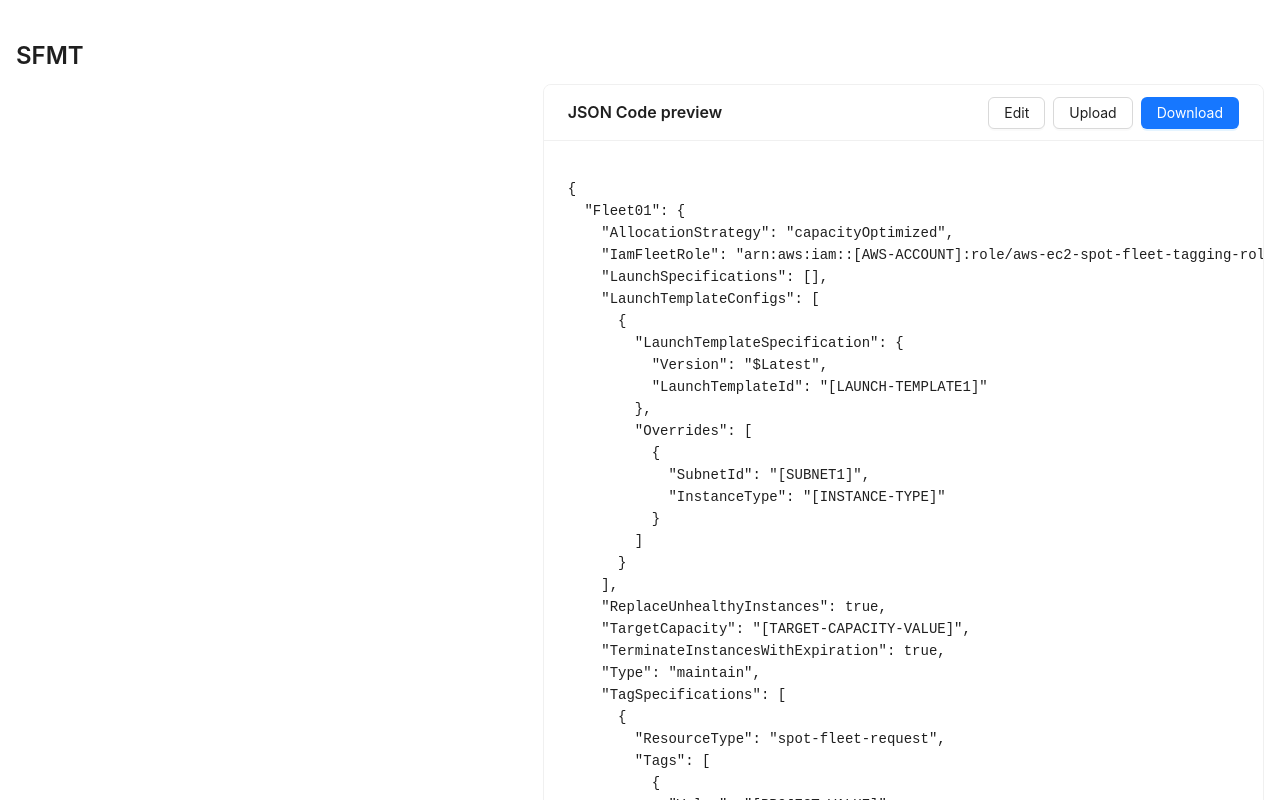
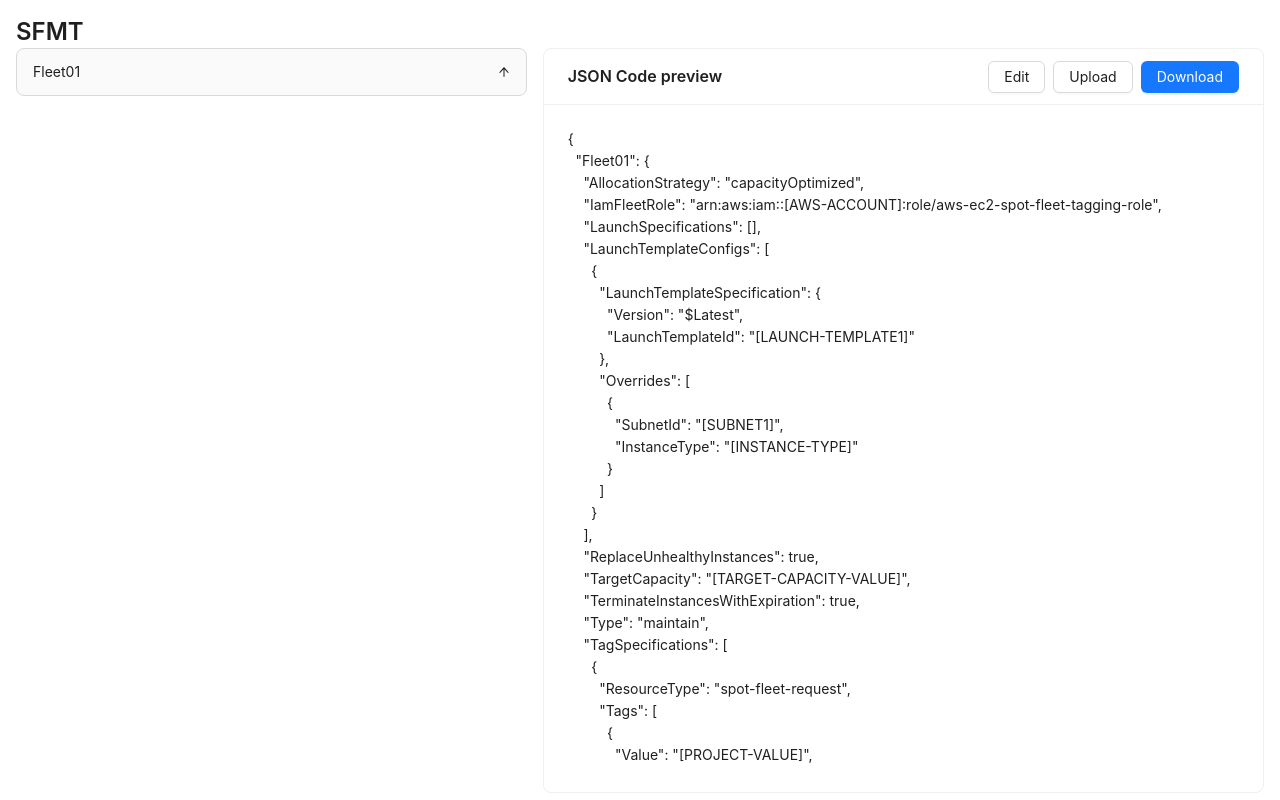
Before and after one commit to trackit/Deadline-rfdk-public, a React (Create React App) app in the folder DeadlineStack/spotfleet-mgmt-ui/client/: page / in a window 1280 px wide. Shown: the top 800 px of the page. Built offline with nearby package versions, Linux system fonts and the light colour scheme.

Commit message:
feat(frontend): scrollable json preview

```diff
--- a/DeadlineStack/spotfleet-mgmt-ui/client/src/App.tsx
+++ b/DeadlineStack/spotfleet-mgmt-ui/client/src/App.tsx
@@ -6,7 +6,9 @@ import fleetData from './data/config';
 function App() {
 
   return (
-    <Structure data={fleetData} />
+    <div style={{ height: '100vh' }}>
+      <Structure data={fleetData} />
+    </div>
   );
 }
 export default App;
--- /dev/null
+++ b/DeadlineStack/spotfleet-mgmt-ui/client/src/components/DynamicForm.tsx
@@ -0,0 +1,117 @@
+import React, { useState, useEffect } from 'react';
+import { Form, Button, notification, InputNumber, Typography, Collapse, Space } from 'antd';
+import { ArrowUpOutlined } from '@ant-design/icons';
+import { FleetFormProps, Fleet } from '../interface';
+
+const DynamicForm = ({ formData, onDataUpdate }: FleetFormProps) => {
+    const [submittedValues, setSubmittedValues] = useState<any>(null);
+    const [formValues, setFormValues] = useState<Fleet>(formData);
+
+    useEffect(() => {
+        setFormValues(formData);
+        setSubmittedValues(formData);
+    }, [formData]);
+
+    const updateFleetName = (fleetName: string, newFleetName: string, updatedValues: any) => {
+        const fleetValues: any = {};
+
+        for (const key in updatedValues) {
+            if (!Object.prototype.hasOwnProperty.call(updatedValues, key))
+                continue;
+            if (key !== fleetName) {
+                fleetValues[key] = updatedValues[key];
+                continue;
+            }
+            fleetValues[newFleetName] = updatedValues[key];
+        }
+        delete fleetValues[newFleetName].FleetName;
+        return fleetValues;
+    };
+
+
+    const onFinish = (values: any) => {
+        let updatedValues = { ...formValues, ...values };
+        Object.keys(updatedValues).forEach((fleetName) => {
+            let updatedFleetName = fleetName;
+
+            if (updatedValues[fleetName].FleetName) {
+                updatedFleetName = updatedValues[updatedFleetName].FleetName;
+                updatedValues = updateFleetName(fleetName, updatedValues[fleetName].FleetName, updatedValues);
+            }
+
+            if (!updatedValues[updatedFleetName].LaunchSpecifications)
+                return;
+            updatedValues[updatedFleetName].LaunchSpecifications.forEach((specification: any) => {
+                if (!specification.InstanceType && typeof specification.InstanceType === 'string')
+                    return;
+                const instanceTypes = specification.InstanceType.split(' ').map((type: string) => type.trim());
+                delete specification.InstanceType;
+                instanceTypes.forEach((instanceType: string) => {
+                    const newSpecification = { ...specification, InstanceType: instanceType };
+                    updatedValues[updatedFleetName].LaunchSpecifications.push(newSpecification);
+                });
+                updatedValues[updatedFleetName].LaunchSpecifications = updatedValues[updatedFleetName].LaunchSpecifications.filter(
+                    (spec: any) => spec.InstanceType !== undefined
+                );
+            });
+        });
+        onDataUpdate(updatedValues);
+        setSubmittedValues(updatedValues);
+    };
+
+    const handleExport = () => {
+        if (!submittedValues) {
+            notification.error({
+                message: 'No form data submitted',
+                description: 'Please submit the form data before exporting.',
+            });
+            return;
+        }
+        const json = JSON.stringify(submittedValues, null, 2);
+        const blob = new Blob([json], { type: 'application/json' });
+        const url = URL.createObjectURL(blob);
+        const link = document.createElement('a');
+        link.href = url;
+        link.download = 'form_data.json';
+        document.body.appendChild(link);
+        link.click();
+        URL.revokeObjectURL(url);
+        document.body.removeChild(link);
+    };
+
+    const collapseItems = Object.entries(formValues).map(([fleetName, fleet], index_collapse) => {
+
+        return {
+            key: fleetName,
+            label: fleetName,
+            children: (
+                <Form onFinish={onFinish} initialValues={formValues}>
+                    <Typography.Title level={5}>Worker maximum capacity</Typography.Title>
+                    <Form.Item name={[fleetName, 'TargetCapacity']} >
+                        <InputNumber min={1} max={10} />
+                    </Form.Item>
+                    <Form.Item>
+                        <Button type="primary" htmlType="submit">Submit</Button>
+                        <Button onClick={handleExport}>Export</Button>
+                    </Form.Item>
+                </Form>
+            ),
+        };
+    });
+
+    return (
+        <Space direction="vertical" size="small" style={{ display: 'flex' }}>
+            {collapseItems.map(({ key, label, children }) => (
+                <Collapse
+                    key={key}
+                    accordion
+                    expandIconPosition='end'
+                    expandIcon={({ isActive }) => <ArrowUpOutlined rotate={isActive ? 180 : 0} />}
+                    collapsible="header"
+                    items={[{ key, label, children }]}
+                />
+            ))}
+        </Space>
+    );
+};
+export default DynamicForm;
--- a/DeadlineStack/spotfleet-mgmt-ui/client/src/components/JsonPreviewCard.tsx
+++ b/DeadlineStack/spotfleet-mgmt-ui/client/src/components/JsonPreviewCard.tsx
@@ -1,6 +1,7 @@
 import React, { useState, useEffect } from 'react';
 import { Card, Button, Flex, notification } from 'antd';
 import JsonEditor from './JsonEditor';
+import '../style.css'
 
 interface JsonPreviewCardProps {
     data: Record<string, any>;
@@ -52,7 +53,13 @@ const JsonPreviewCard: React.FC<JsonPreviewCardProps> = ({ data, onDataUpdate })
     const getRenderedContent = (state: boolean) => {
         if (state)
             return <JsonEditor initialValue={formattedJson} onChange={handleJsonEditorChange} />;
-        return <pre>{formattedJson}</pre>;
+        return (
+            <div className="scrollable-content">
+            {/* <div style={{ whiteSpace: 'pre-wrap', height: '80vh', overflow:'auto' }}> */}
+                {formattedJson}
+            </div >
+        );
+
     };
 
     const downloadJson = () => {
@@ -98,15 +105,17 @@ const JsonPreviewCard: React.FC<JsonPreviewCardProps> = ({ data, onDataUpdate })
     };
 
     return (
+        <div className="card">
             <Card title="JSON Code preview" extra={
                 <Flex gap="small" wrap="wrap">
                     <Button type="default" onClick={() => handleEditClick(isEditing)}>{isEditing ? 'Save' : 'Edit'}</Button>
                     <Button type="default" onClick={uploadJson}>Upload</Button>
                     <Button type="primary" onClick={downloadJson}>Download</Button>
                 </Flex>
-        } style={{ overflow: 'auto' }}>
+            } style={{ height: '100%' }}>
                 {getRenderedContent(isEditing)}
             </Card>
+        </div>
     );
 };
 export default JsonPreviewCard;
--- a/DeadlineStack/spotfleet-mgmt-ui/client/src/components/Structure.tsx
+++ b/DeadlineStack/spotfleet-mgmt-ui/client/src/components/Structure.tsx
@@ -1,6 +1,7 @@
 import React, { useState } from 'react';
 import { Typography, Row, Col } from 'antd';
 import JsonPreviewCard from './JsonPreviewCard';
+import DynamicForm from './DynamicForm';
 
 const { Title } = Typography;
 
@@ -15,14 +16,14 @@ const Structure: React.FC<StructureProps> = ({ data }) => {
         setData(updatedData);
     };
     return (
-        <div style={{ padding: '16px' }}>
-            <Title level={3}>SFMT</Title>
-            <Row gutter={16}>
-                <Col span={10}>
-                    {/* Add fleet configuration here */}
+        <div style={{ height: '96%', padding: '16px' }}>
+            <Title level={3} style={{ margin: 0 }}>SFMT</Title>
+            <Row gutter={16} style={{ height: '94%' }}>
+                <Col lg={10} sm={24}>
+                    <DynamicForm formData={jsonData} onDataUpdate={updateData} />
                 </Col>
-                <Col span={14}>
-                    <JsonPreviewCard data={jsonData} onDataUpdate={updateData}/>
+                <Col lg={14} sm={24}>
+                    <JsonPreviewCard data={jsonData} onDataUpdate={updateData} />
                 </Col>
             </Row>
         </div>
--- /dev/null
+++ b/DeadlineStack/spotfleet-mgmt-ui/client/src/interface.ts
@@ -0,0 +1,73 @@
+
+interface Ebs {
+    DeleteOnTermination: boolean;
+    Encrypted: boolean;
+    SnapshotId: string;
+    VolumeSize: number;
+    VolumeType: string;
+
+}
+interface BlockDeviceMapping {
+    DeviceName: string;
+    Ebs: Ebs
+}
+
+interface IamInstanceProfile {
+    Arn: string;
+}
+
+interface LaunchSpecification {
+    ImageId: string;
+    InstanceType: string;
+    BlockDeviceMappings: BlockDeviceMapping[];
+    KeyName: string;
+    IamInstanceProfile: IamInstanceProfile;
+    SubnetId: string;
+}
+
+interface LaunchTemplateSpecification {
+    Version: string;
+    LaunchTemplateId: string;
+}
+
+interface Override {
+    SubnetId: string;
+    InstanceType: string;
+}
+
+interface LaunchTemplateConfig {
+    LaunchTemplateSpecification: LaunchTemplateSpecification;
+    Overrides: Override[];
+}
+
+interface Tag {
+    Value: string;
+    Key: string;
+}
+
+interface TagSpecification {
+    ResourceType: string;
+    Tags: Tag[];
+}
+
+export interface Fleet {
+    [key: string]: {
+        AllocationStrategy: string;
+        IamFleetRole: string;
+        LaunchSpecifications: LaunchSpecification[];
+        LaunchTemplateConfigs: LaunchTemplateConfig[];
+        ReplaceUnhealthyInstances: boolean;
+        TargetCapacity: number;
+        TerminateInstancesWithExpiration: boolean;
+        Type: string;
+        TagSpecifications: TagSpecification[];
+        ValidFrom: string;
+        ValidUntil: string;
+        InstanceInterruptionBehavior: string;
+    };
+}
+
+export interface FleetFormProps {
+    formData: Fleet;
+    onDataUpdate: (updatedData: Record<string, any>) => void;
+}
--- /dev/null
+++ b/DeadlineStack/spotfleet-mgmt-ui/client/src/style.css
@@ -0,0 +1,10 @@
+.card {
+    height: 100%;
+    position: relative;
+}
+
+.scrollable-content {
+    height: 80vh;
+    white-space: pre-wrap;
+    overflow: auto;
+}
```
Also changed, not shown: DeadlineStack/spotfleet-mgmt-ui/client/src/App.css (line endings or trailing spaces). Lines whose indentation alone changed are shown as unchanged.
